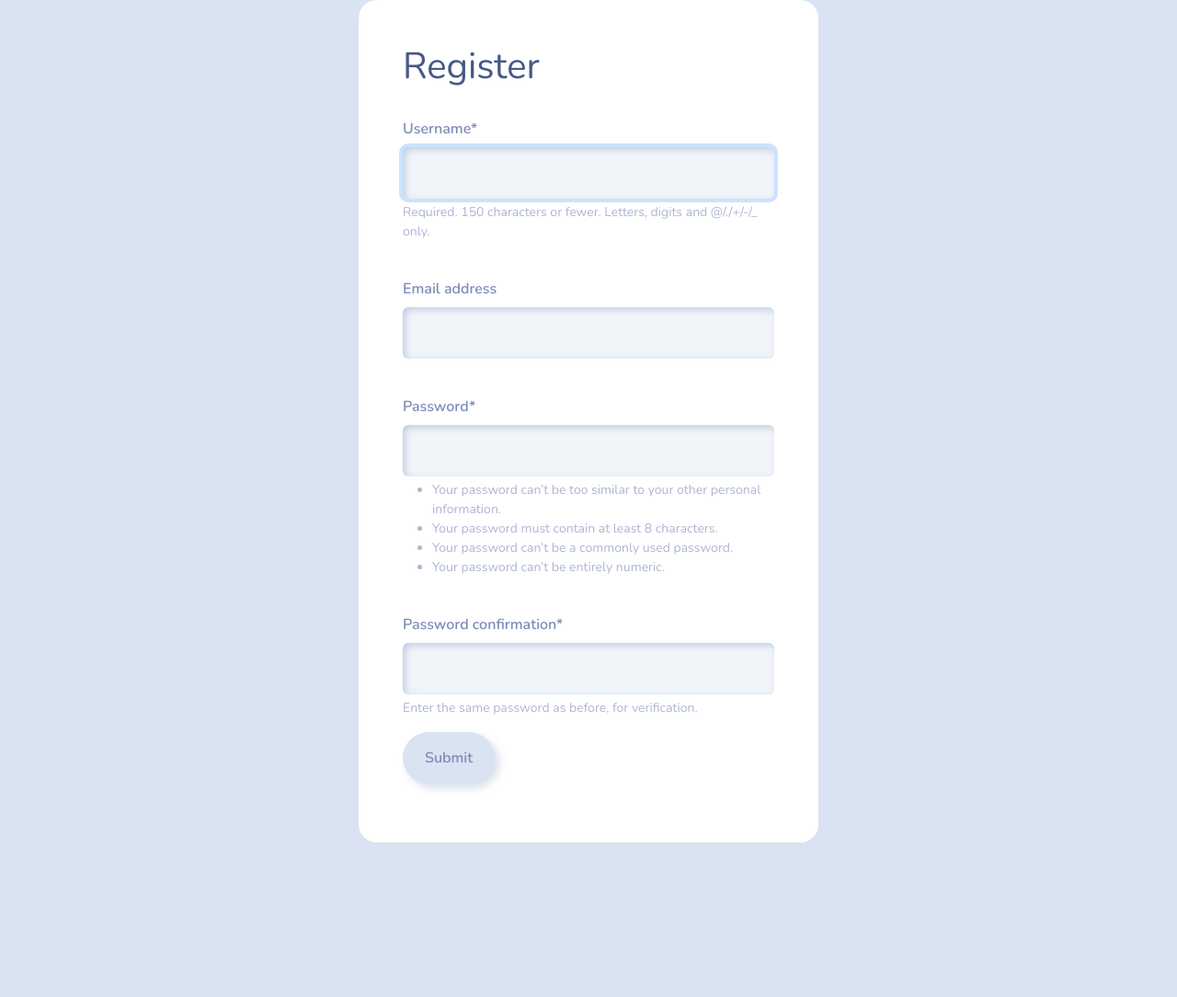
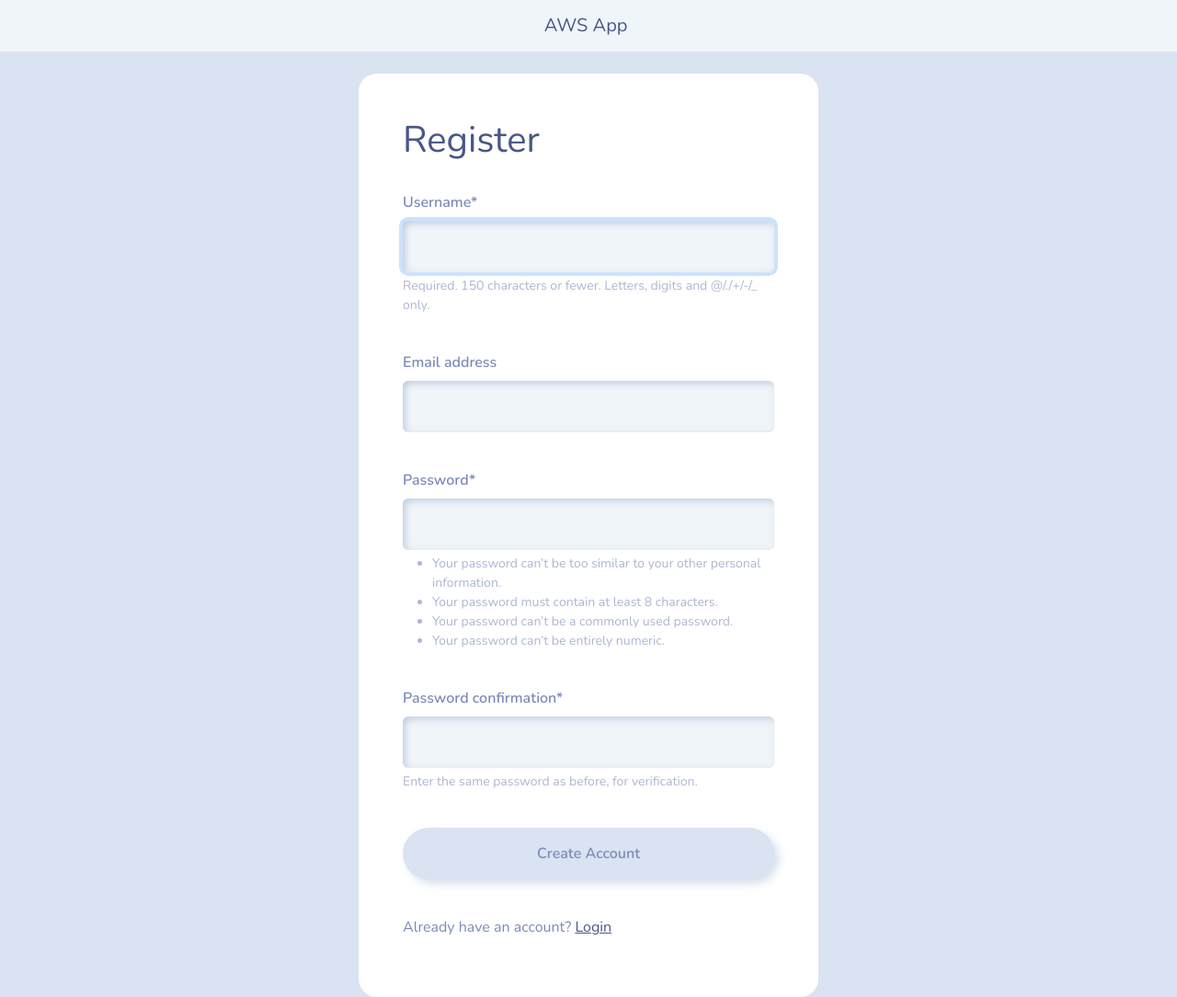
Before and after one commit to DemePS/Django, a Django app: page /register/ in a window 1280 px wide. Shown: the whole page at 92% size. Before the commit the page ends 916 px from the top, so only its background shows below. Run offline with Django 5.2, Linux system fonts and the light colour scheme; some libraries are stand-ins or nearby versions.

Commit message:
Design and styling

```diff
--- a/project/app_aws/templates/app_aws/dashboard.html
+++ b/project/app_aws/templates/app_aws/dashboard.html
@@ -9,6 +9,12 @@
     <script src="{% static 'js/app.js' %}"></script>
 </head>
 <body>
+<nav class="navbar navbar-expand-lg navbar-light bg-light justify-content-center">
+    <a class="navbar-brand main-heading" href="{% url 'index' %}">
+        &nbsp; AWS App
+    </a>
+</nav>
+<br>
 <div class="container bg-white shadow-md p-5 forms-layout">
 <h1> Dashboard </h1>
 <p> Welcome {{ user}} ! </p>
--- a/project/app_aws/templates/app_aws/profile-management.html
+++ b/project/app_aws/templates/app_aws/profile-management.html
@@ -10,6 +10,12 @@
     <script src="{% static 'js/app.js' %}"></script>
 </head>
 <body>
+<nav class="navbar navbar-expand-lg navbar-light bg-light justify-content-center">
+    <a class="navbar-brand main-heading" href="{% url 'index' %}">
+        &nbsp; AWS App
+    </a>
+</nav>
+<br>
 
 <div class="container bg-white shadow-md p-5 forms-layout">
 <h1> Profile Management</h1>
--- a/project/app_aws/templates/app_aws/register.html
+++ b/project/app_aws/templates/app_aws/register.html
@@ -11,6 +11,12 @@
     <script src="{% static 'js/app.js' %}"></script>
 </head>
 <body>
+<nav class="navbar navbar-expand-lg navbar-light bg-light justify-content-center">
+    <a class="navbar-brand main-heading" href="{% url 'index' %}">
+        &nbsp; AWS App
+    </a>
+</nav>
+<br>
 <div class="container bg-white shadow-md p-5 forms-layout">
     <h1> Register </h1>
     <br>
@@ -24,8 +30,12 @@
         {{ form.password1|as_crispy_field }}
         <br>
         {{ form.password2|as_crispy_field }}
-        <input class="btn btn-primary" type="submit" value="Submit">
+        <br>
+        <input class="btn btn-primary w-100" type="submit" value="Create Account">
     </form>
+    <br>
+    <p> Already have an account? <a href="{% url 'my-login' %}">Login</a> </p>
+
 </div>
 
 </body>
```
Also changed, not shown: project/app_aws/templates/app_aws/my-login.html (+9 -1 lines).
